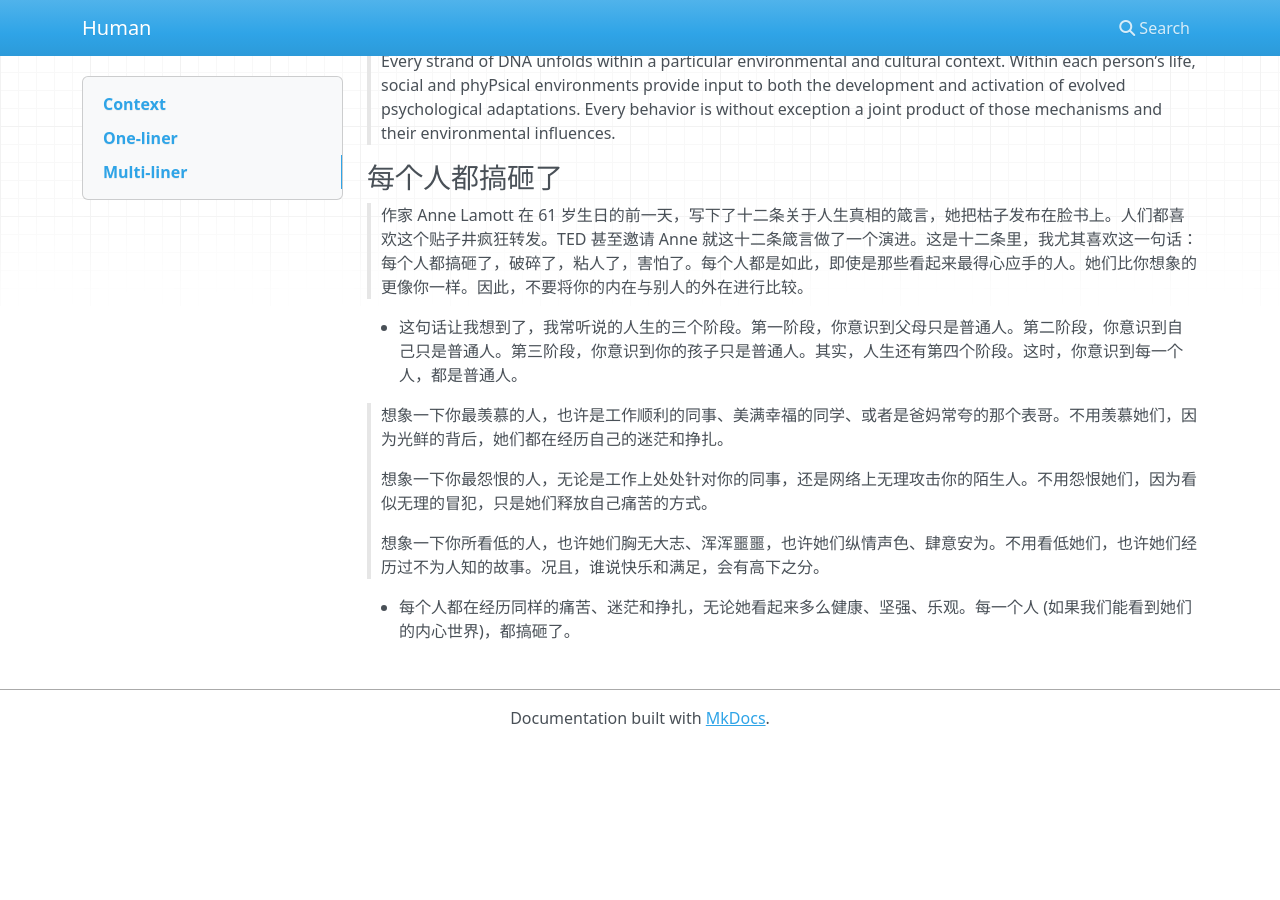
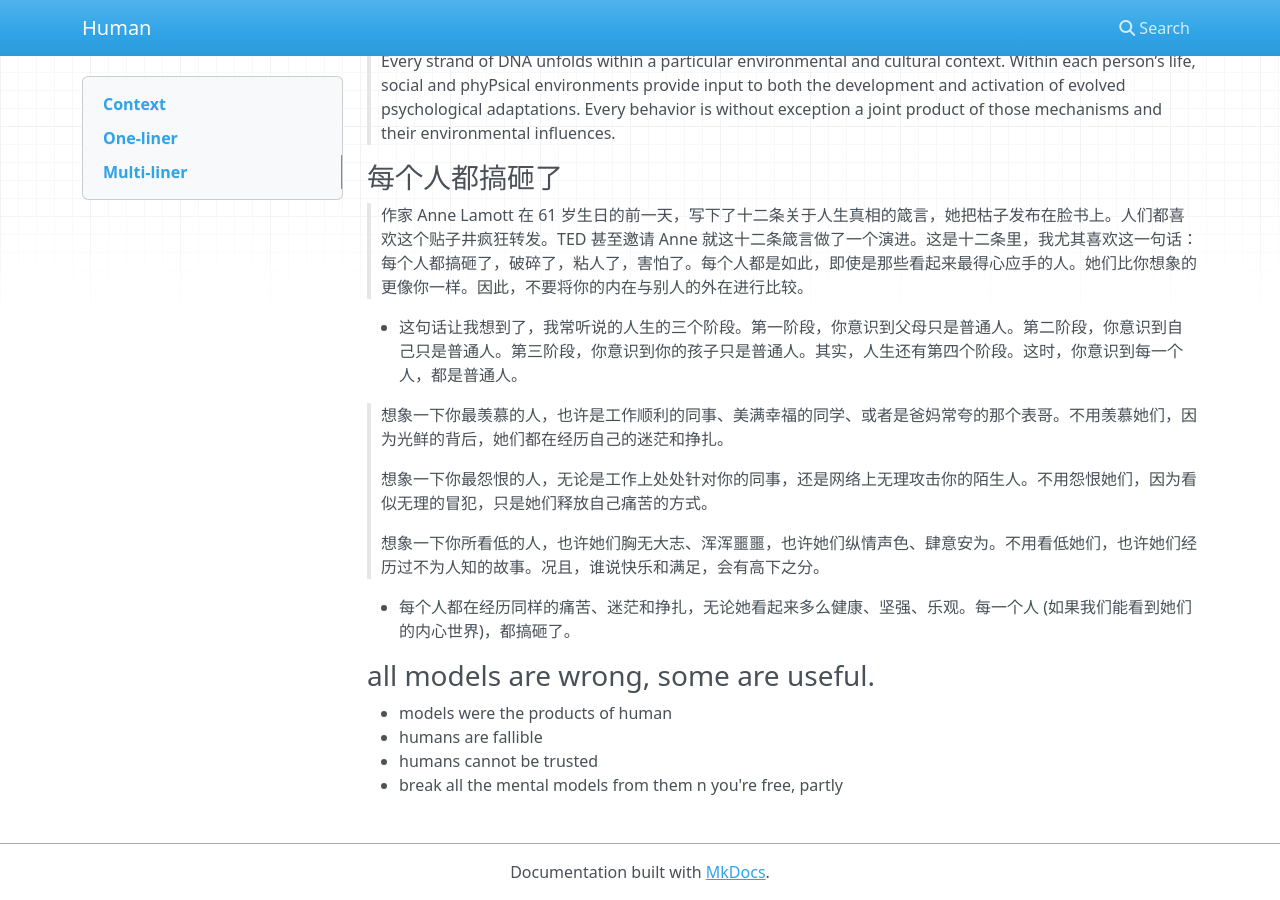
Before and after one commit to codingEzio/codingEzio.github.io, an MkDocs documentation site: the page built from docs/facts-n-quotes/facts-n-quotes-about-mind.md, in a window 1280 px wide and 900 px high, scrolled down 2122 px. Built offline with MkDocs 1.6.1, drawn with Linux system fonts in a browser that asks for light colours; nearby versions of some CDN libraries; before the commit the page ends 2868 px from its top, so only the background shows below that.

Commit message:
feat: Notes on git, concept for Dependency Injection and Mind

```diff
--- a/docs/facts-n-quotes/facts-n-quotes-about-mind.md
+++ b/docs/facts-n-quotes/facts-n-quotes-about-mind.md
@@ -78,3 +78,10 @@
 > 想象一下你所看低的人，也许她们胸无大志、浑浑噩噩，也许她们纵情声色、肆意安为。不用看低她们，也许她们经历过不为人知的故事。况且，谁说快乐和满足，会有高下之分。
 
 - 每个人都在经历同样的痛苦、迷茫和挣扎，无论她看起来多么健康、坚强、乐观。每一个人 (如果我们能看到她们的内心世界)，都搞砸了。
+
+### all models are wrong, some are useful.
+
+- models were the products of human
+- humans are fallible
+- humans cannot be trusted
+- break all the mental models from them n you're free, partly
```
Also changed, not shown: docs/concept-explained/on-dependency-injection.md (added, +40 -0 lines), docs/index.md (+7 -2 lines), docs/tips-n-tricks/tidbits-git.md (+1 -0 lines).
